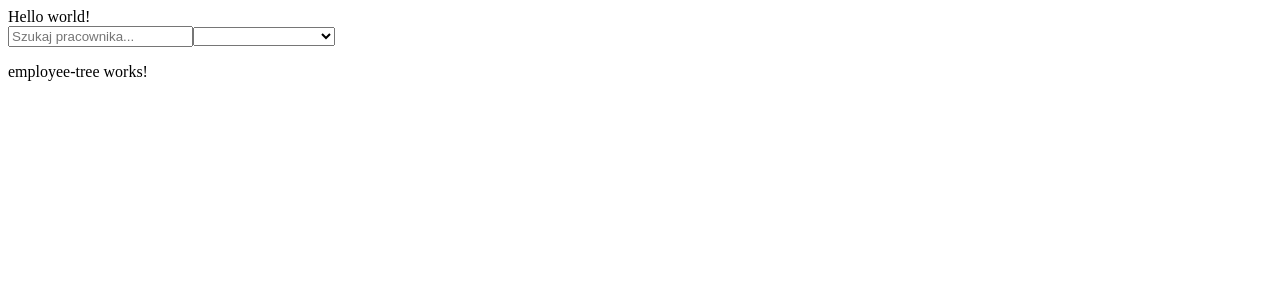
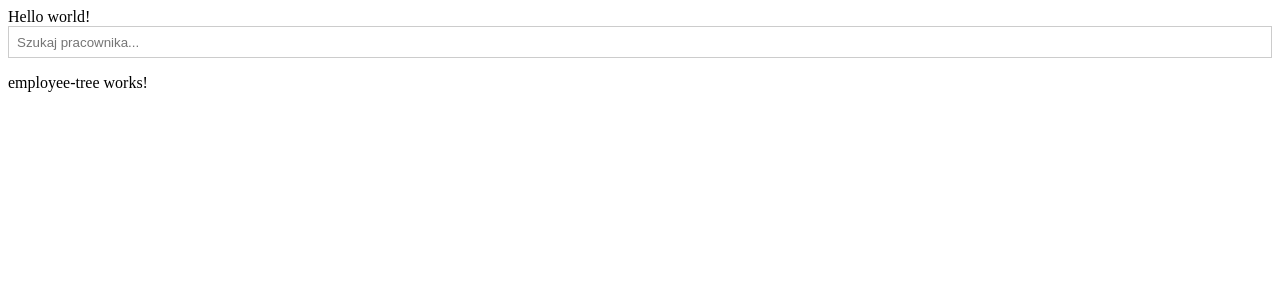
Before and after one commit to KacperBarszczewski/Horus-frontend, an Angular app: page / in a window 1280 px wide. Shown: the top 300 px of the page. Built offline with nearby package versions, Linux system fonts and the light colour scheme.

Commit message:
feat: refactor employee selection component to use dropdown list and enhance search functionality

```diff
--- a/src/app/components/employee-select/employee-select.component.css
+++ b/src/app/components/employee-select/employee-select.component.css
@@ -0,0 +1,42 @@
+div {
+    position: relative;
+    width: 100%;
+}
+
+input {
+    border: 1px solid #ccc;
+    width: 100%;
+    box-sizing: border-box;
+    height: 2rem;
+    padding: 0;
+    padding-left: 0.5rem;
+}
+
+input:focus {
+    outline: none;
+}
+
+ul {
+    box-sizing: border-box;
+    position: absolute;
+    max-height: 18rem;
+    overflow-y: scroll;
+    background: white;
+    list-style: none;
+    padding: 0;
+    margin: 0;
+    width: 100%;
+    z-index: 10;
+    border: 1px solid #ccc;
+    border-top: none;
+}
+
+li {
+    padding: 0.5rem;
+    cursor: pointer;
+}
+
+li.active,
+li:hover {
+    background-color: #eee;
+}
--- a/src/app/components/employee-select/employee-select.component.html
+++ b/src/app/components/employee-select/employee-select.component.html
@@ -1,14 +1,12 @@
+<div>
+  <input #searchInput type="text" [(ngModel)]="searchTerm" (input)="onSearchChange()" (focus)="showDropdown=true;"
+    (blur)="showDropdown=false;" (keydown)="onKeyDown($event,searchInput)" placeholder="Szukaj pracownika..." />
 
-<input
-  type="text"
-  [(ngModel)]="searchTerm"
-  (input)="onSearchChange()"
-  placeholder="Szukaj pracownika..."
-/>
+  <ul *ngIf="showDropdown && filteredEmployees.length">
+    <li *ngFor="let emp of filteredEmployees;let i = index" [class.active]="i === activeIndex"
+      (mousedown)="select(emp)">
+      {{ emp.firstName }} {{ emp.lastName }}
+    </li>
+  </ul>
 
-<select [(ngModel)]="selectEmployee" (change)="onSelect()">
-  <option value="" disabled selected>Wybierz pracownika</option>
-  <option *ngFor="let emp of filteredEmployees" [ngValue]="emp">
-    {{ emp.firstName }} {{ emp.lastName }}
-  </option>
-</select>
+</div>
--- a/src/app/components/employee-select/employee-select.component.ts
+++ b/src/app/components/employee-select/employee-select.component.ts
@@ -12,14 +12,15 @@ import { EmployeeService } from '../../services/employee.service';
   standalone: true
 })
 export class EmployeeSelectComponent implements OnInit {
-  @Output() selectedEmployee = new EventEmitter<Employee|null>();
+  @Output() selectedEmployee = new EventEmitter<Employee | null>();
 
-  selectEmployee: Employee | null = null;
   employees: Employee[] = [];
   filteredEmployees: Employee[] = [];
   searchTerm = '';
+  showDropdown = false;
+  activeIndex = -1;
 
-  constructor(private employeeService: EmployeeService) {}
+  constructor(private employeeService: EmployeeService) { }
 
   ngOnInit(): void {
     this.employees = this.employeeService.getEmployees();
@@ -30,10 +31,27 @@ export class EmployeeSelectComponent implements OnInit {
     this.filteredEmployees = this.employees.filter(employee =>
       `${employee.firstName} ${employee.lastName}`.toLocaleLowerCase().includes(this.searchTerm.toLocaleLowerCase())
     );
+    this.activeIndex = -1;
   }
 
-  onSelect() {
-    this.selectedEmployee.emit(this.selectEmployee);
+  select(employee: Employee) {
+    this.searchTerm = `${employee.firstName} ${employee.lastName}`;
+    this.showDropdown = false;
+    this.onSearchChange();
+    this.selectedEmployee.emit(employee);
+  }
+
+  onKeyDown(event: KeyboardEvent, input: HTMLInputElement) {
+    if (event.key === 'ArrowDown') {
+      this.activeIndex = Math.min(this.activeIndex + 1, this.filteredEmployees.length - 1);
+      event.preventDefault();
+    } else if (event.key === 'ArrowUp') {
+      this.activeIndex = Math.max(this.activeIndex - 1, 0);
+      event.preventDefault();
+    } else if (event.key === 'Enter' && this.activeIndex >= 0) {
+      this.select(this.filteredEmployees[this.activeIndex]);
+      input.blur();
+    }
   }
 
 }
```
